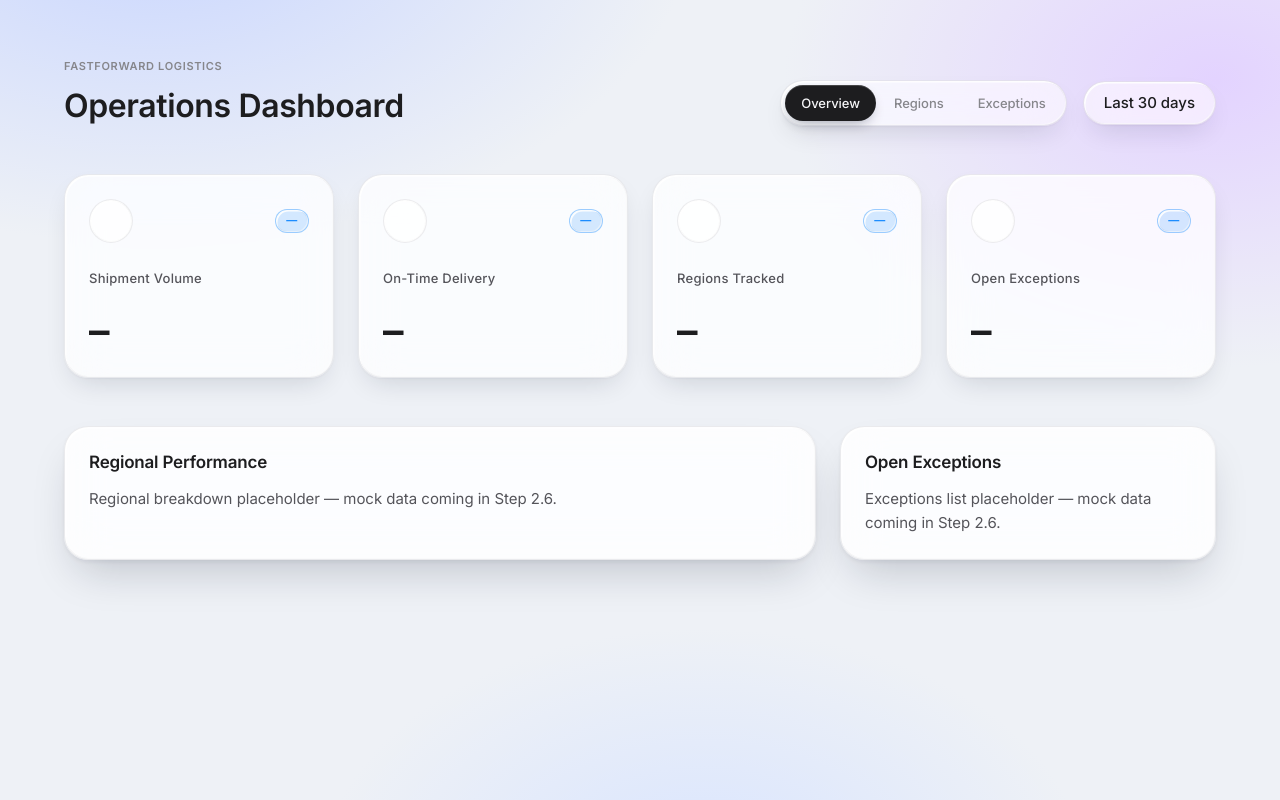
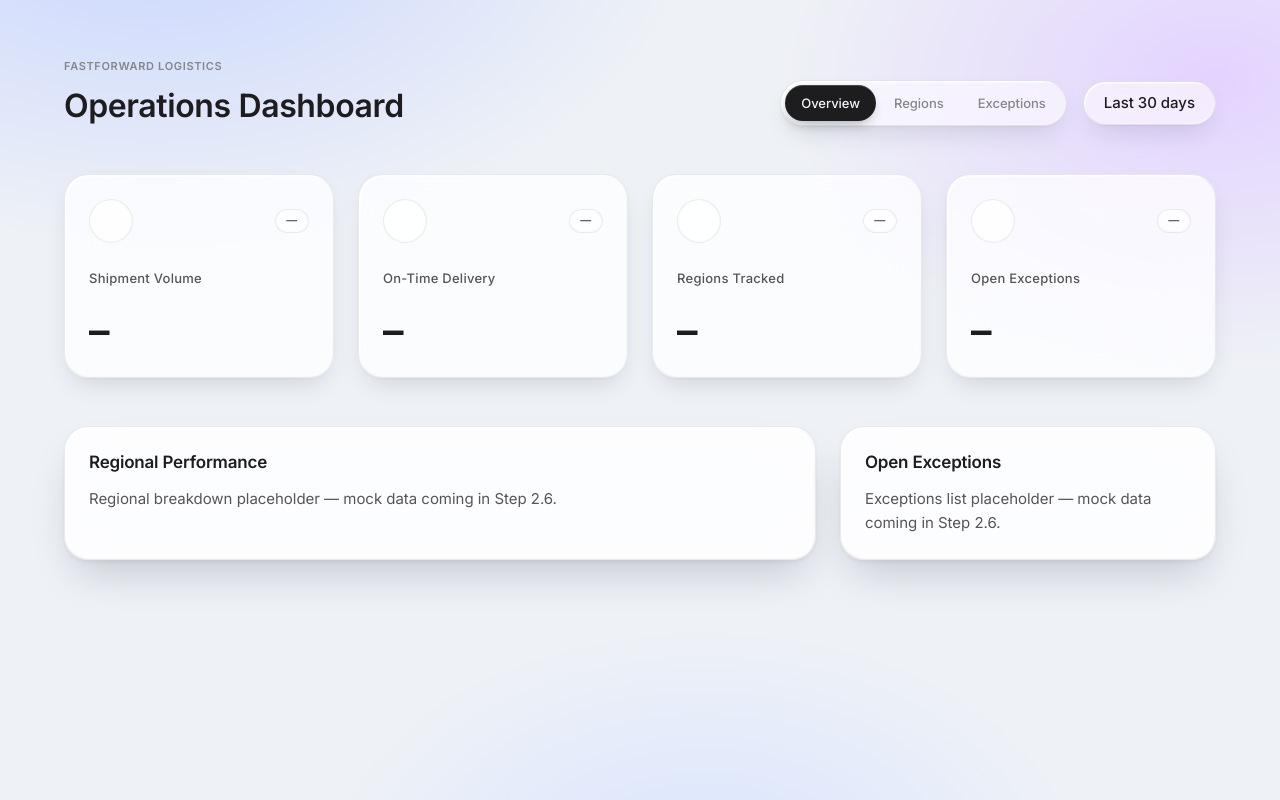
Before and after one commit to SerenaSlalom/my-dashboard, a Vue app: page / in a window 1280 px wide. Built offline with nearby package versions, Linux system fonts and the light colour scheme.

Commit message:
Extract MetricCard as a reusable component

```diff
--- /dev/null
+++ b/src/components/MetricCard.vue
@@ -0,0 +1,50 @@
+<script setup lang="ts">
+type TrendDirection = 'up' | 'down' | 'neutral'
+
+withDefaults(
+  defineProps<{
+    label: string
+    value: string | number
+    trend?: string
+    trendDirection?: TrendDirection
+  }>(),
+  {
+    trend: undefined,
+    trendDirection: 'neutral',
+  },
+)
+</script>
+
+<template>
+  <article class="card metric-card">
+    <div class="card-header">
+      <span class="card-icon is-soft" aria-hidden="true"></span>
+      <span v-if="trend" class="badge" :class="`is-${trendDirection}`">{{ trend }}</span>
+    </div>
+    <p class="text-label">{{ label }}</p>
+    <p class="display text-mono metric-value">{{ value }}</p>
+  </article>
+</template>
+
+<style scoped>
+.metric-value {
+  font-size: var(--text-h1);
+  line-height: var(--text-h1-lh);
+}
+
+.badge.is-up {
+  color: var(--color-success);
+  border-color: rgba(52, 199, 89, 0.28);
+  background: rgba(52, 199, 89, 0.12);
+}
+
+.badge.is-down {
+  color: var(--color-danger);
+  border-color: rgba(255, 69, 58, 0.28);
+  background: rgba(255, 69, 58, 0.12);
+}
+
+.badge.is-neutral {
+  color: var(--color-ink-secondary);
+}
+</style>
--- a/src/views/DashboardView.vue
+++ b/src/views/DashboardView.vue
@@ -1,9 +1,11 @@
 <script setup lang="ts">
+import MetricCard from '../components/MetricCard.vue'
+
 const metrics = [
-  { label: 'Shipment Volume', value: '—', trend: '—' },
-  { label: 'On-Time Delivery', value: '—', trend: '—' },
-  { label: 'Regions Tracked', value: '—', trend: '—' },
-  { label: 'Open Exceptions', value: '—', trend: '—' },
+  { label: 'Shipment Volume', value: '—', trend: '—', trendDirection: 'neutral' as const },
+  { label: 'On-Time Delivery', value: '—', trend: '—', trendDirection: 'neutral' as const },
+  { label: 'Regions Tracked', value: '—', trend: '—', trendDirection: 'neutral' as const },
+  { label: 'Open Exceptions', value: '—', trend: '—', trendDirection: 'neutral' as const },
 ]
 </script>
 
@@ -26,14 +28,14 @@ const metrics = [
     </header>
 
     <section class="metrics-grid">
-      <article class="card metric-card" v-for="metric in metrics" :key="metric.label">
-        <div class="card-header">
-          <span class="card-icon is-soft" aria-hidden="true"></span>
-          <span class="badge badge-accent">{{ metric.trend }}</span>
-        </div>
-        <p class="text-label">{{ metric.label }}</p>
-        <p class="display text-mono metric-value">{{ metric.value }}</p>
-      </article>
+      <MetricCard
+        v-for="metric in metrics"
+        :key="metric.label"
+        :label="metric.label"
+        :value="metric.value"
+        :trend="metric.trend"
+        :trend-direction="metric.trendDirection"
+      />
     </section>
 
     <section class="dashboard-panels">
@@ -86,11 +88,6 @@ const metrics = [
   gap: var(--space-lg);
 }
 
-.metric-value {
-  font-size: var(--text-h1);
-  line-height: var(--text-h1-lh);
-}
-
 .dashboard-panels {
   display: grid;
   grid-template-columns: 2fr 1fr;
```
